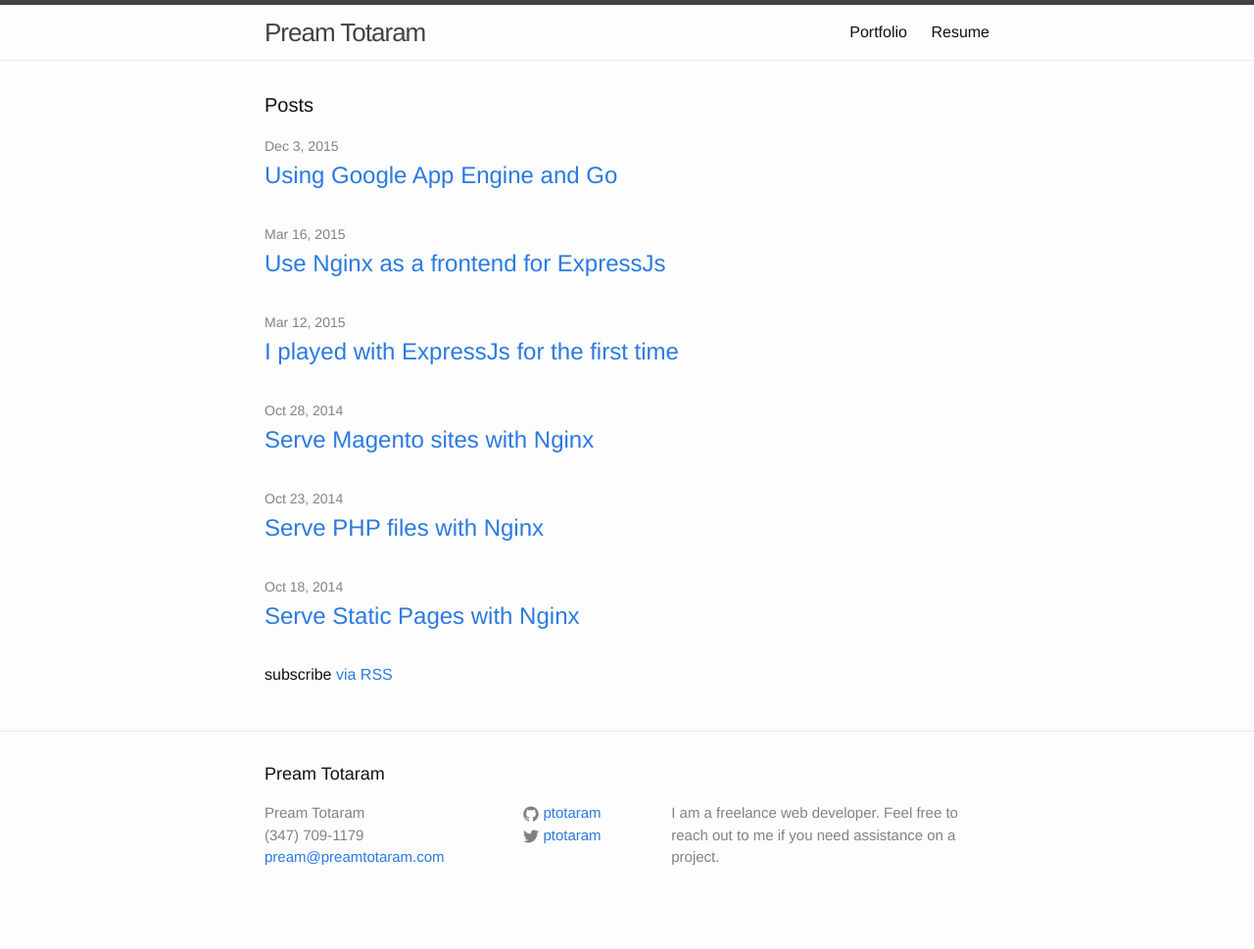
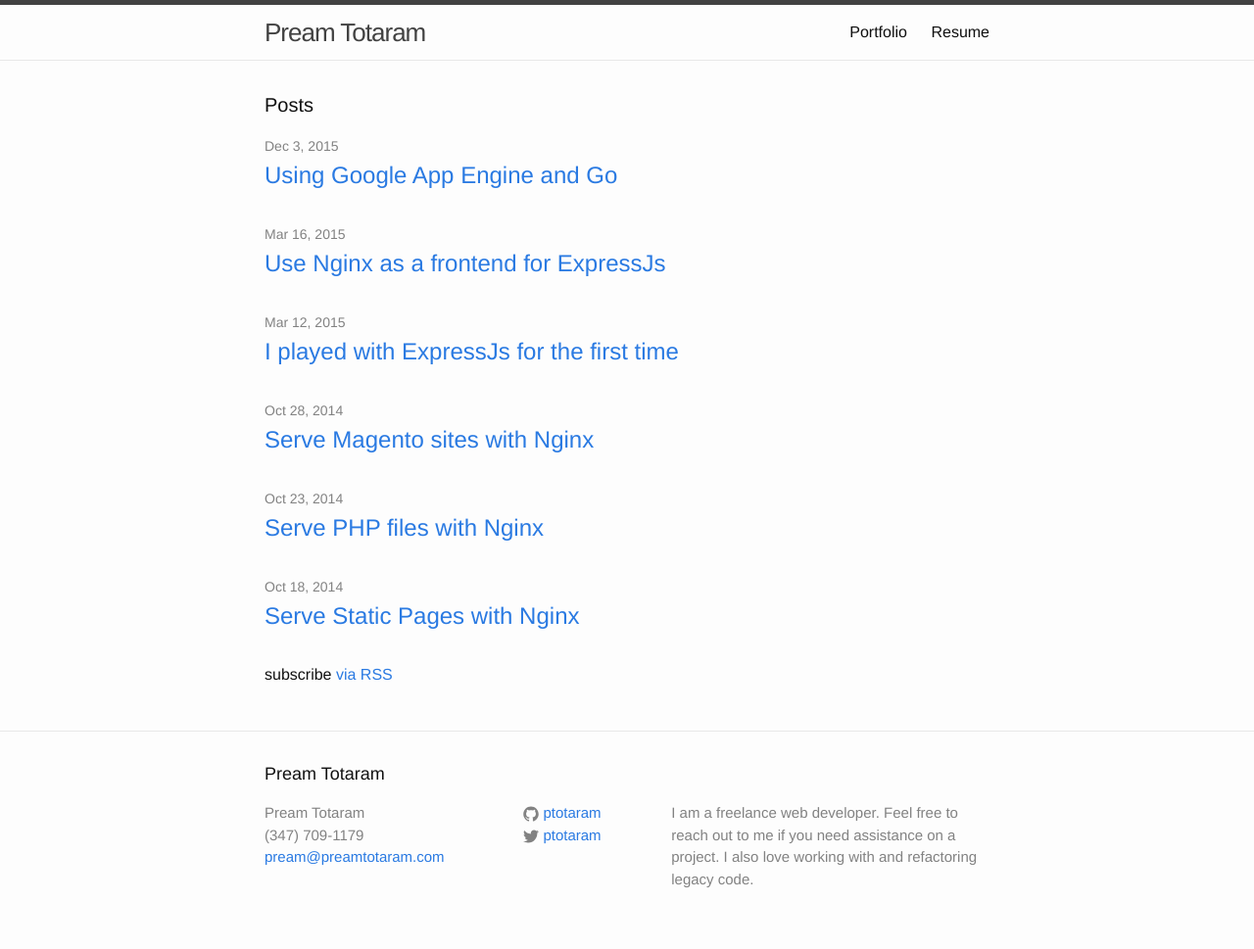
Before and after one commit to ptotaram/preamtotaram, a Jekyll site: the page built from index.html, in a window 1280 px wide. Shown: the whole page at 98% size. Built offline with Jekyll 4.4.1, drawn with Linux system fonts in a browser that asks for light colours; Markdown is read by kramdown in place of the engine named in the settings; before the commit the page ends 947 px from its top, so only the background shows below that.

Commit message:
add legacy shit

```diff
--- a/_config.yml
+++ b/_config.yml
@@ -2,7 +2,7 @@
 title: Pream Totaram
 email: pream@preamtotaram.com
 description: >
- I am a freelance web developer.  Feel free to reach out to me if you need assistance on a project.
+ I am a freelance web developer. Feel free to reach out to me if you need assistance on a project. I also love working with and refactoring legacy code.
 baseurl: "" # the subpath of your site, e.g. /blog/
 url: "http://preamtotaram.com" # the base hostname & protocol for your site
 twitter_username: ptotaram
```
